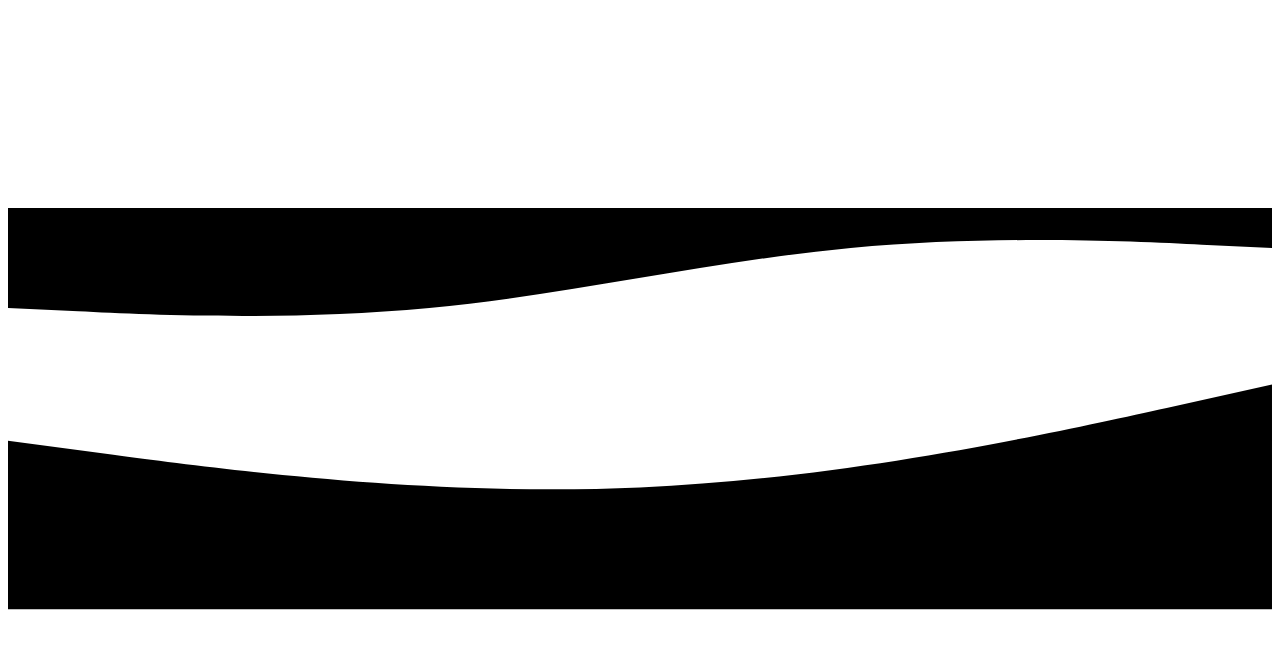
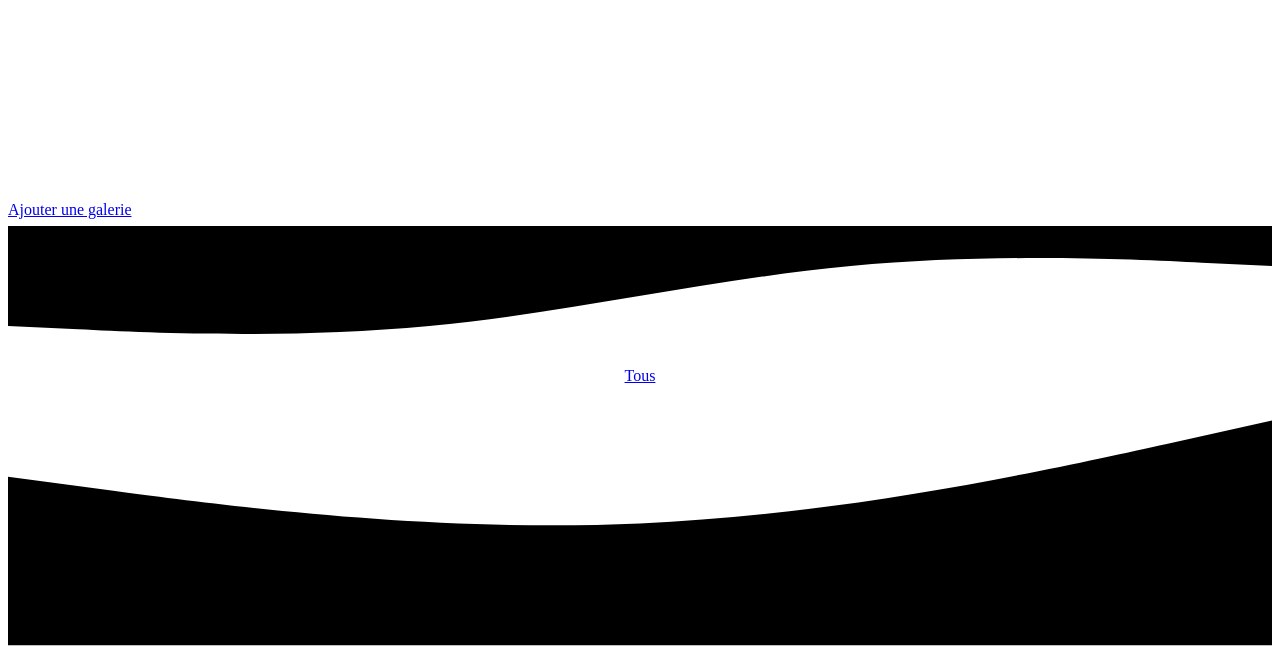
Before and after one commit to ludovicjj/hparis, a Symfony app: template templates/admin/gallery_index.html.twig in a window 1280 px wide. Shown: the top 657 px of the page. Run offline with Twig, Linux system fonts and the light colour scheme; the template is opened without the code that fills it, so the values that code supplies are empty; style sheets or scripts are compiled from the project's sources; some libraries are stand-ins or nearby versions.

Commit message:
Display categories and include gallery card template

```diff
--- a/templates/admin/gallery_index.html.twig
+++ b/templates/admin/gallery_index.html.twig
@@ -1,4 +1,6 @@
 {% extends 'admin/base_admin.html.twig' %}
+
+{% block title %}{{ parent() }} - Galeries{% endblock %}
 
 {% block stylesheets %}
     {{ parent() }}
@@ -14,12 +16,28 @@
     <div class="page-wrapper">
         {{ include ('partials/_wave_header.html.twig', {
             title : 'Vos galeries',
-            description : "Voici l'ensemble des galeries actuellement presente sur le site.",
-            breadcrumbs: [{'label': 'Admin','path': '#'},{'label': 'Galerie','path': path('admin_gallery')}]
+            description : "Voici l'ensemble des galeries actuellement présentes sur le site. Vous pouvez filtrer les galeries par categories qui se trouvent ci-dessous.",
+            breadcrumbs: [{'label': 'Admin','path': '#'},{'label': 'Galerie','path': path('admin_gallery')}],
+            actions: [{'label': 'Ajouter une galerie','path': path('admin_gallery_create')}]
         }) }}
 
         <main class="container pt-4">
             <div class="row">
+                <section class="category">
+                    <ul>
+                        <li><a href="#" class="btn btn-main">Tous</a></li>
+                        {% for category in categories %}
+                            <li><a href="#" class="btn btn-main">{{ category.name }}</a></li>
+                        {% endfor %}
+                    </ul>
+                </section>
+                <section class="section-gallery">
+                    <div class="row gallery"
+                         data-per-page="{{ per_page }}"
+                         data-url="{{ path('api_gallery_search') }}"
+                         data-page="1"
+                         data-total="{{ total }}"
+                    >
                         {% for gallery in galleries %}
                             <div class="col-3 mb-4">
                                 <div class="card gallery-card">
@@ -27,13 +45,35 @@
                                         <img src="{{ asset('uploads/thumbnails/' ~ gallery.thumbnail.imageName) }}" class="gallery-thumbnail" alt="thumbnail">
                                     </a>
                                     <div class="card-action">
-                                <a href="{{ path('admin_gallery_update', {id: gallery.id}) }}" title="Modifier"><i class="fa-regular fa-pen-to-square"></i></a>
-                                <a href="#" title="Supprimer"><i class="fa-solid fa-xmark"></i></a>
+                                        <a
+                                            href="{{ path('admin_gallery_update', {id: gallery.id}) }}"
+                                            data-bs-toggle="tooltip"
+                                            data-bs-placement="left"
+                                            data-bs-custom-class="custom-tooltip"
+                                            data-bs-title="Modifier la galerie."
+                                        >
+                                            <i class="fa-regular fa-pen-to-square"></i>
+                                        </a>
+                                        <a
+                                            href="#"
+                                            data-bs-toggle="tooltip"
+                                            data-bs-placement="left"
+                                            data-bs-custom-class="custom-tooltip"
+                                            data-bs-title="Supprimer la galerie."
+                                        >
+                                            <i class="fa-solid fa-xmark"></i>
+                                        </a>
                                     </div>
                                 </div>
                             </div>
                         {% endfor %}
                     </div>
+                    <nav aria-label="gallery navigation">
+                        <ul class="pagination justify-content-center"></ul>
+                    </nav>
+                </section>
+            </div>
+            {{ include('partials/_gallery_card_template.html.twig') }}
         </main>
         {{ include('partials/_footer_wave.html.twig') }}
     </div>
```
Lines whose indentation alone changed are shown as unchanged.
